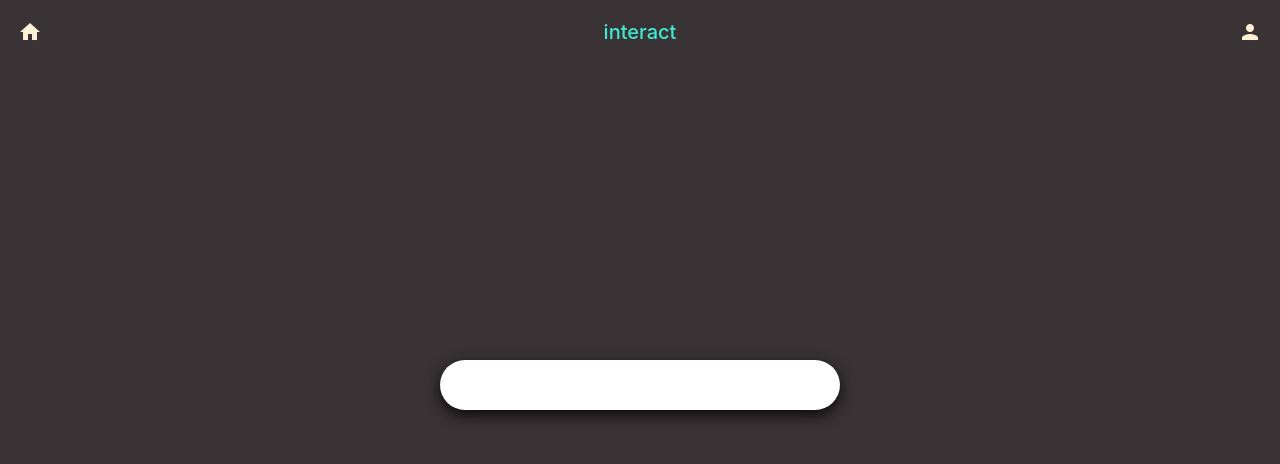
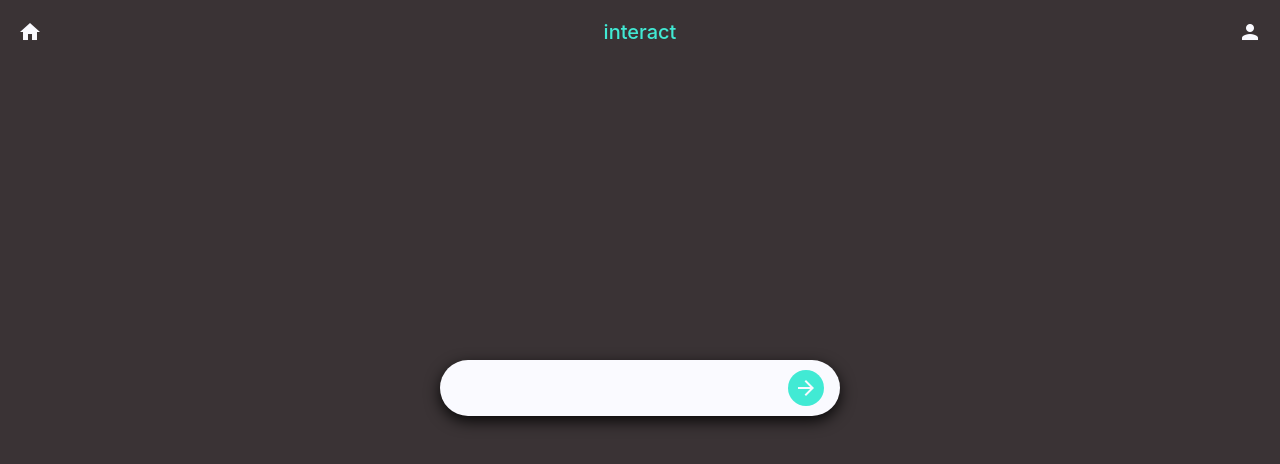
Before and after one commit to koozy0/interact-frontend, a React (Create React App) app: page / in a window 1280 px wide. Shown: the top 464 px of the page. Built offline with nearby package versions, Linux system fonts and the light colour scheme.

Commit message:
Create Admin and Event page, update styling for Navbar and Home

```diff
--- a/src/App.js
+++ b/src/App.js
@@ -3,6 +3,8 @@ import './App.css';
 import { BrowserRouter as Router, Route } from 'react-router-dom';
 import { Navbar } from './layout';
 import { Home } from './views';
+import { Admin } from './admin';
+import { Event } from './event';
 
 function App() {
   return (
@@ -10,8 +12,8 @@ function App() {
       <div className='App'>
         <Navbar />
         <Route exact path='/' component={Home} />
-        <Route path='/admin' />
-        <Route path='/event' />
+        <Route path='/admin' component={Admin} />
+        <Route path='/event' component={Event} />
       </div>
     </Router>
   );
--- /dev/null
+++ b/src/admin/Admin.js
@@ -0,0 +1,13 @@
+import React, { Component } from 'react';
+
+export class Admin extends Component {
+  render() {
+    return (
+      <div>
+        <h1>This is the admin page</h1>
+      </div>
+    );
+  }
+}
+
+export default Admin;
--- a/src/admin/index.js
+++ b/src/admin/index.js
@@ -0,0 +1 @@
+export { Admin } from './Admin';
--- /dev/null
+++ b/src/event/Event.js
@@ -0,0 +1,13 @@
+import React, { Component } from 'react';
+
+export class Event extends Component {
+  render() {
+    return (
+      <div>
+        <h1>This is the event page</h1>
+      </div>
+    );
+  }
+}
+
+export default Event;
--- a/src/event/index.js
+++ b/src/event/index.js
@@ -0,0 +1 @@
+export { Event } from './Event';
--- a/src/index.css
+++ b/src/index.css
@@ -10,7 +10,7 @@ body {
 html,
 body {
   background-color: #3a3335;
-  color: #fdf0d5;
+  color: #fafaff;
   line-height: 1.5;
   height: 100%;
 }
@@ -25,6 +25,10 @@ code {
     monospace;
 }
 
+i {
+  fill: currentColor;
+}
+
 #root {
   height: 100%;
 }
--- a/src/layout/Navbar.js
+++ b/src/layout/Navbar.js
@@ -28,7 +28,7 @@ export default Navbar;
 const styles = {
   navbar: {
     alignItems: 'center',
-    color: '#FDF0D5',
+    color: '#FAFAFF',
     display: 'flex',
     height: '64px',
     justifyContent: 'center',
@@ -41,7 +41,6 @@ const styles = {
   link: {
     alignItems: 'center',
     display: 'flex',
-    fill: 'currentColor',
     height: '50px',
     justifyContent: 'center',
     width: '50px',
--- a/src/views/Home.js
+++ b/src/views/Home.js
@@ -1,12 +1,18 @@
 import React, { Component } from 'react';
+import { Link } from 'react-router-dom';
 
 export class Home extends Component {
   render() {
     return (
       <div style={styles.home}>
-        <form style={styles.form}>
-          <input type='text' style={styles.input} />
-        </form>
+        <div style={styles.formWrapper}>
+          <form style={styles.form}>
+            <input type='text' style={styles.input} />
+            <Link to='/event' style={styles.searchSubmit}>
+              <i className='material-icons'>arrow_forward</i>
+            </Link>
+          </form>
+        </div>
       </div>
     );
   }
@@ -19,10 +25,11 @@ const styles = {
     flex: '1',
     marginTop: '45vh',
   },
-  form: {
+  formWrapper: {
     width: '100%',
     maxWidth: '400px',
     margin: '0 auto',
+    position: 'relative',
   },
   input: {
     width: '100%',
@@ -32,5 +39,19 @@ const styles = {
     border: '0',
     boxShadow: '0 5px 15px 0 rgba(0, 0, 0, 0.87)',
     outline: 'none',
+    lineHeight: '24px',
+    backgroundColor: '#FAFAFF',
+  },
+  searchSubmit: {
+    position: 'absolute',
+    right: '16px',
+    height: '36px',
+    width: '36px',
+    borderRadius: '18px',
+    top: '10px',
+    display: 'flex',
+    justifyContent: 'center',
+    alignItems: 'center',
+    backgroundColor: '#41EAD4',
   },
 };
```
